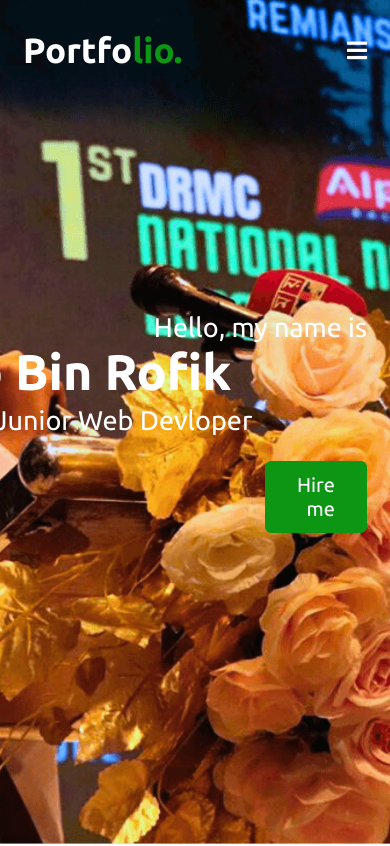
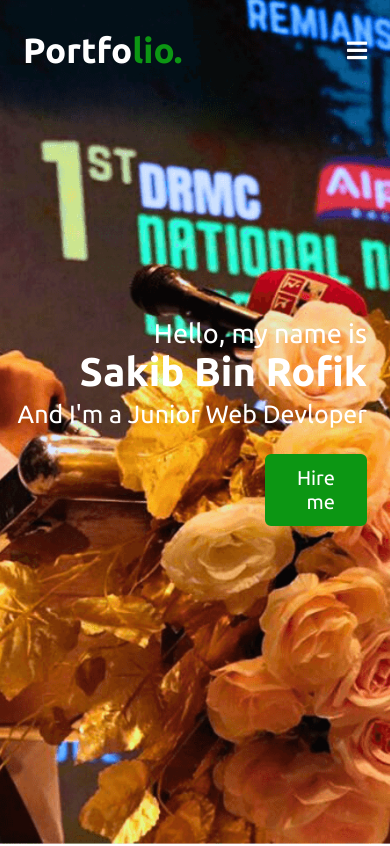
Before and after one commit to Sakibthenoobcoder/sakibthenoobcoder.github.io, a plain HTML site: page index.html in a window 390 px wide. Shown: the top 846 px of the page. Drawn offline with nearby package versions, Linux system fonts and the light colour scheme.

Commit message:
repsponsive

```diff
--- a/style.css
+++ b/style.css
@@ -191,9 +191,11 @@ section .title::after{
     font-size: 75px;
     font-weight: 600;
     margin-left: -3px;
+    text-align: right;
 }
 .home .home-content .text-3{
     font-size: 40px;
+    text-align: right;
     margin: 5px 0;
 }
 .home .home-content .text-3 span{
@@ -665,11 +667,19 @@ footer span a:hover{
 
 @media (max-width: 500px) {
     .home .home-content .text-2{
-        font-size: 50px;
+        font-size: 40px;
+        font-weight: 600;
+        margin-left: -3px;
     }
     .home .home-content .text-3{
-        font-size: 27px;
+        font-size: 25px;
+        margin: 5px 0;
     }
+    .home .max-width{
+        width: 100%;
+        display: flex;
+          justify-content: flex-end;
+      }
     .about .about-content .right .text,
     .skills .skills-content .left .text{
         font-size: 19px;
```
